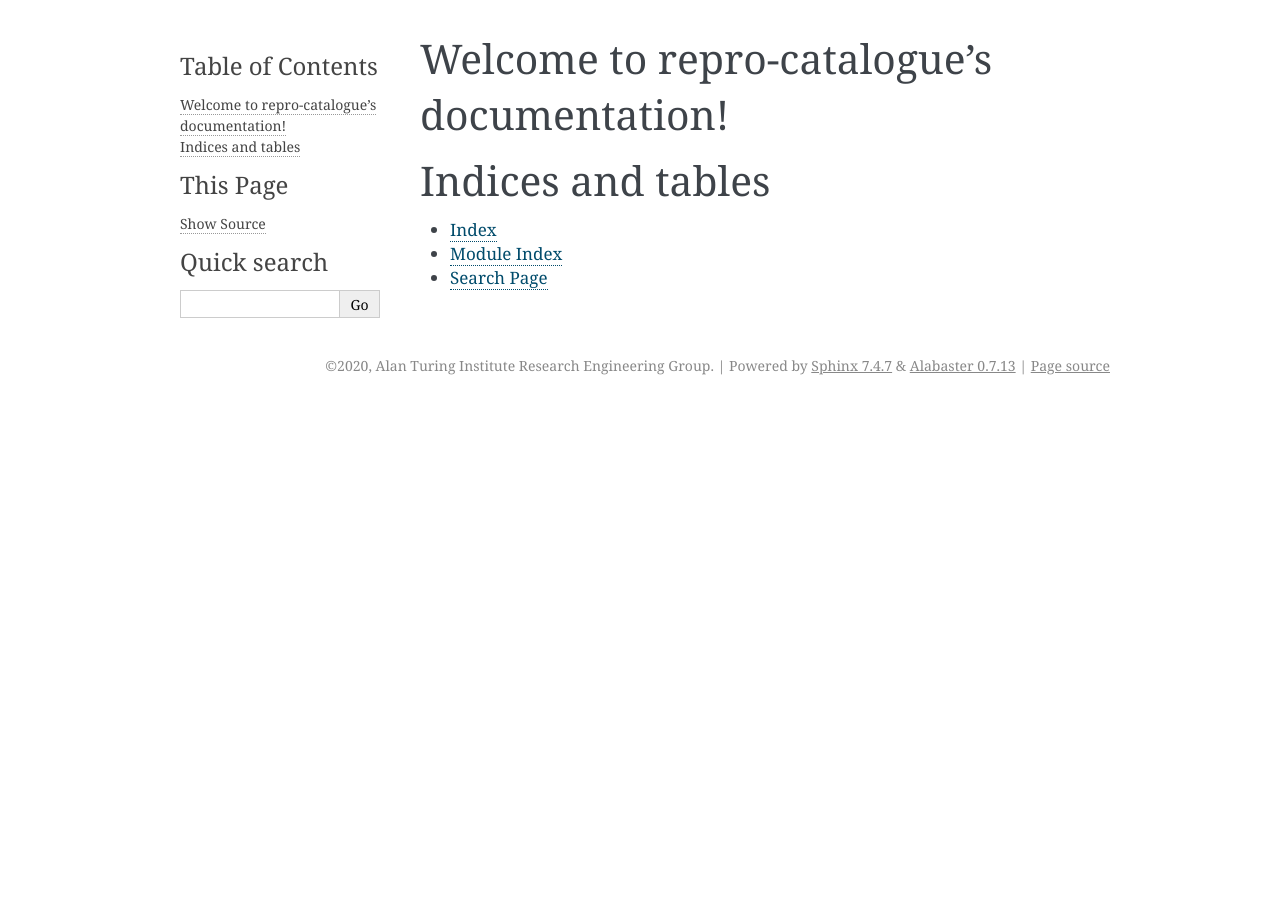
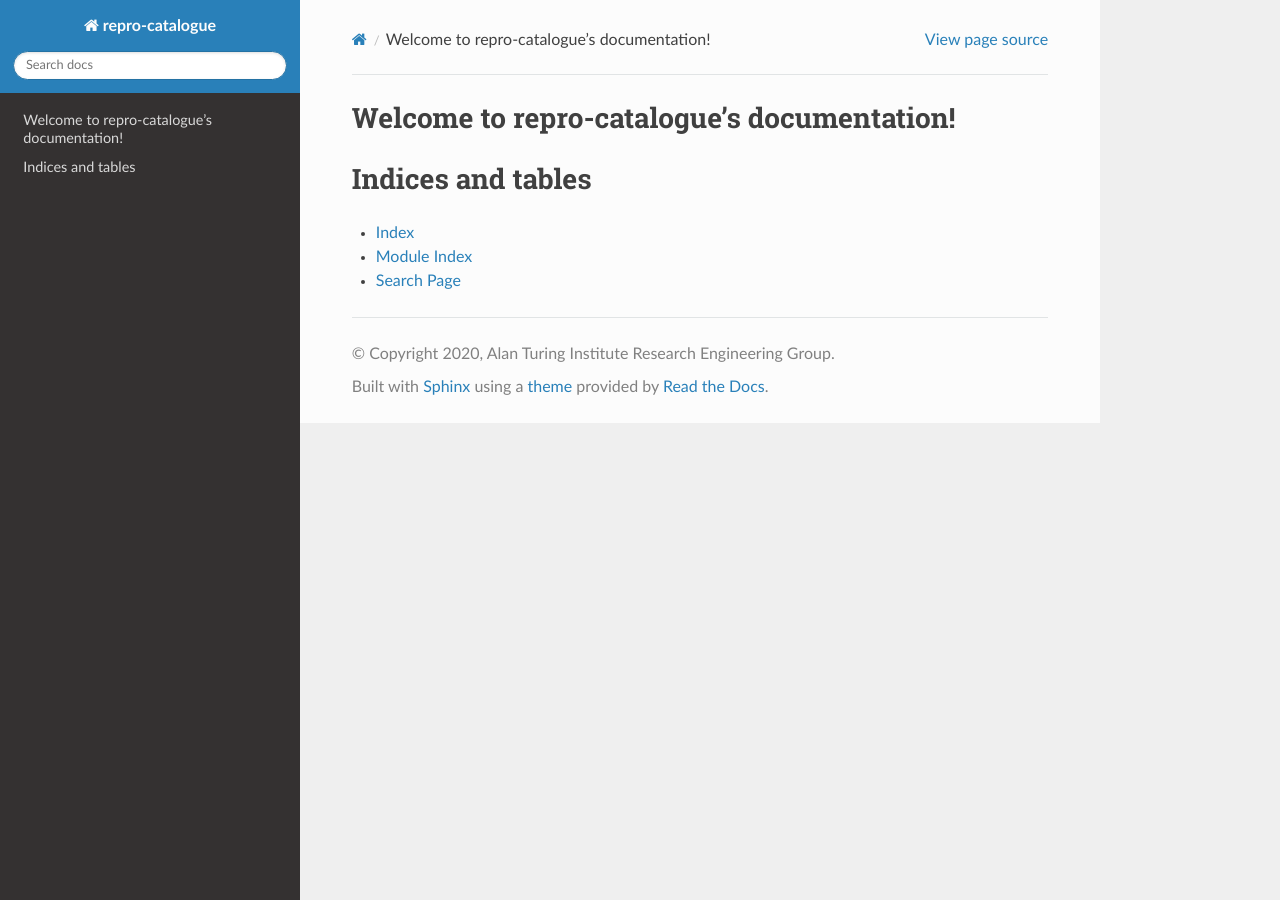
Before and after one commit to alan-turing-institute/repro-catalogue, a Sphinx documentation site: the page built from docs/index.rst, in a window 1280 px wide. Built offline with Sphinx 7.4.7 and the Read the Docs theme 2.0.0, drawn with Linux system fonts in a browser that asks for light colours.

Commit message:
Modified conf.py file in docs to use rtd theme and accept markdown

```diff
--- a/docs/conf.py
+++ b/docs/conf.py
@@ -44,9 +44,22 @@ exclude_patterns = ['_build', 'Thumbs.db', '.DS_Store']
 # The theme to use for HTML and HTML Help pages.  See the documentation for
 # a list of builtin themes.
 #
-html_theme = 'alabaster'
+import sphinx_rtd_theme
+html_theme = "sphinx_rtd_theme"
+html_theme_path = [sphinx_rtd_theme.get_html_theme_path()]
 
 # Add any paths that contain custom static files (such as style sheets) here,
 # relative to this directory. They are copied after the builtin static files,
 # so a file named "default.css" will overwrite the builtin "default.css".
 html_static_path = ['_static']
+
+# Markdown support (copied from https://github.com/ericholscher/sphinx-markdown-test)
+
+from recommonmark.parser import CommonMarkParser
+
+# The suffix of source filenames.
+source_suffix = ['.rst', '.md']
+
+source_parsers = {
+	'.md': CommonMarkParser,
+}
```
